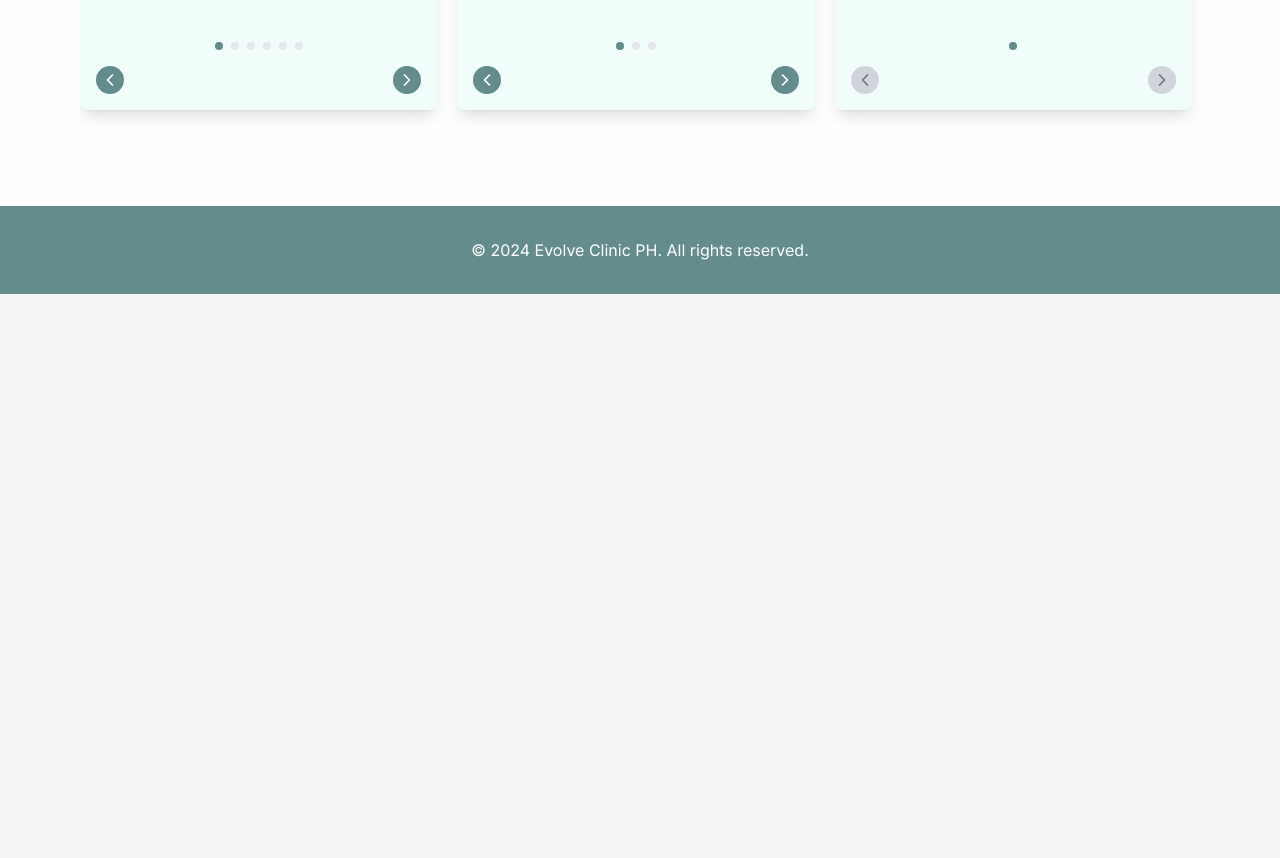
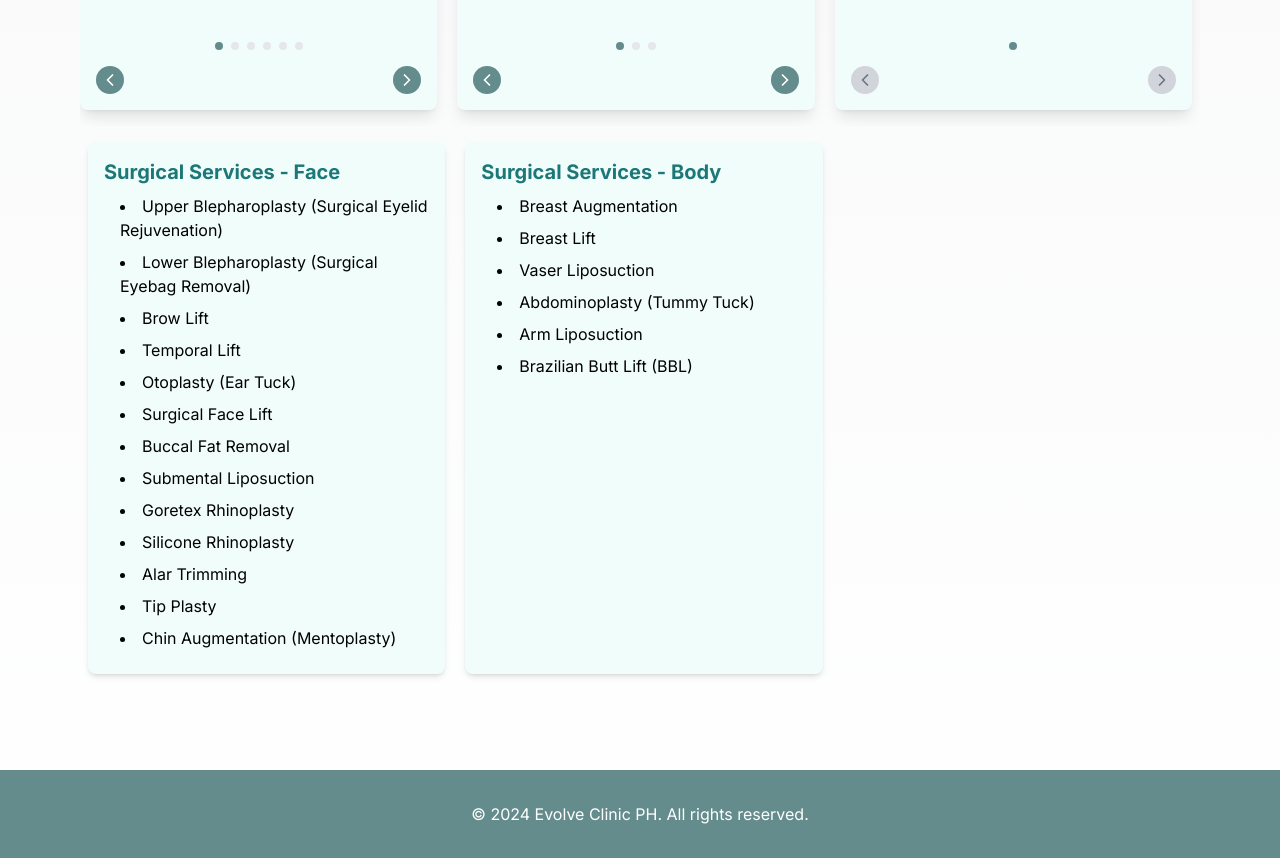
Before and after one commit to Revkxd/EvolveClinicPH, a Next.js app in the folder evolveclinicph/: page /services in a window 1280 px wide. Shown: the part 1160-2018 px from the top of the page. Before the commit the page ends 1454 px from the top, so only its background shows below. Built offline with nearby package versions, Linux system fonts and the light colour scheme.

Commit message:
Created BulletedServiceBox, Bug fix for WideServiceBox, Added surgical services

```diff
--- /dev/null
+++ b/evolveclinicph/src/app/components/BulletedServiceBox.tsx
@@ -0,0 +1,21 @@
+import type React from "react"
+
+interface BulletedServiceBoxProps {
+  category: string
+  services: string[]
+}
+
+export default function BulletedServiceBox({ category, services }: BulletedServiceBoxProps) {
+  return (
+    <div className="bg-teal-50 p-4 rounded-lg shadow-md flex-shrink-0 w-full sm:w-[calc(50%-1rem)] lg:w-[calc(33.333%-1rem)] mx-2 overflow-y-auto">
+      <h3 className="text-xl font-bold mb-2 text-turq-shaded">{category}</h3>
+      <ul className="list-disc list-inside pl-4 space-y-2 mb-2">
+        {services.map((service, index) => (
+          <li key={index} className="text-base">
+            {service}
+          </li>
+        ))}
+      </ul>
+    </div>
+  )
+}
--- a/evolveclinicph/src/app/components/WideServiceBox.tsx
+++ b/evolveclinicph/src/app/components/WideServiceBox.tsx
@@ -35,7 +35,7 @@ export default function WideServiceBox({ category, services }: WideServiceBoxPro
 
   return (
     <div className="bg-teal-50 p-4 rounded-lg shadow-md h-[500px] flex flex-col justify-between">
-      <div className="max-h-[100] overflow-y-auto scrollbar-none">
+      <div className="max-h-[450] overflow-y-auto custom-scrollbar">
         <h3 className="text-xl font-bold mb-2 text-turq-shaded">{category}</h3>
         <h4 className="text-lg font-medium mb-2 text-turq">{services[currentIndex].title}</h4>
         <p className="mb-2">{services[currentIndex].desc}</p>
--- a/evolveclinicph/src/app/components/homepage/ServicesComponent.tsx
+++ b/evolveclinicph/src/app/components/homepage/ServicesComponent.tsx
@@ -5,6 +5,7 @@ import { ChevronLeft, ChevronRight } from 'lucide-react'
 import { HomePageProps } from '@/types/props'
 import ServiceBox from '../ServiceBox'
 import WideServiceBox from '../WideServiceBox'
+import BulletedServiceBox from '../BulletedServiceBox';
 
 // #region SERVICES_LIST
 const facialServices = [
@@ -274,6 +275,29 @@ const slimmingAndContouring = [
       the treatment areas.`
   },
 ]
+const surgicalServicesFace = [
+  "Upper Blepharoplasty (Surgical Eyelid Rejuvenation)",
+  "Lower Blepharoplasty (Surgical Eyebag Removal)",
+  "Brow Lift",
+  "Temporal Lift",
+  "Otoplasty (Ear Tuck)",
+  "Surgical Face Lift",
+  "Buccal Fat Removal",
+  "Submental Liposuction",
+  "Goretex Rhinoplasty",
+  "Silicone Rhinoplasty",
+  "Alar Trimming",
+  "Tip Plasty",
+  "Chin Augmentation (Mentoplasty)",
+]
+const surgicalServicesBody = [
+  "Breast Augmentation",
+  "Breast Lift",
+  "Vaser Liposuction",
+  "Abdominoplasty (Tummy Tuck)",
+  "Arm Liposuction",
+  "Brazilian Butt Lift (BBL)",
+]
 // #endregion
 
 export default function ServicesComponent({ isHomePage }: HomePageProps) {
@@ -307,7 +331,7 @@ export default function ServicesComponent({ isHomePage }: HomePageProps) {
   return (
     <section id="services" className="py-20">
       <h2 className="text-5xl font-bold mb-8 text-center">Facials and Dermatologic Services</h2>
-      <div className={`max-w-6xl mx-auto px-4 ${isHomePage ? 'max-h-[520px] overflow-y-scroll custom-scrollbar' : ''}`}>
+      <div className={`max-w-6xl mx-auto px-4 ${isHomePage ? 'max-h-[560px] overflow-y-scroll custom-scrollbar' : ''}`}>
         <div className="py-4">
           <WideServiceBox category="Facial Services" services={facialServices} />
         </div>
@@ -341,6 +365,10 @@ export default function ServicesComponent({ isHomePage }: HomePageProps) {
             <ChevronRight size={24} />
           </button>
         </div>
+        <div className="flex flex-nowrap overflow-x-scroll custom-scrollbar gap-1 py-4">
+          <BulletedServiceBox category="Surgical Services - Face" services={surgicalServicesFace} />
+          <BulletedServiceBox category="Surgical Services - Body" services={surgicalServicesBody} />
+        </div>
       </div>
     </section>
   )
```
